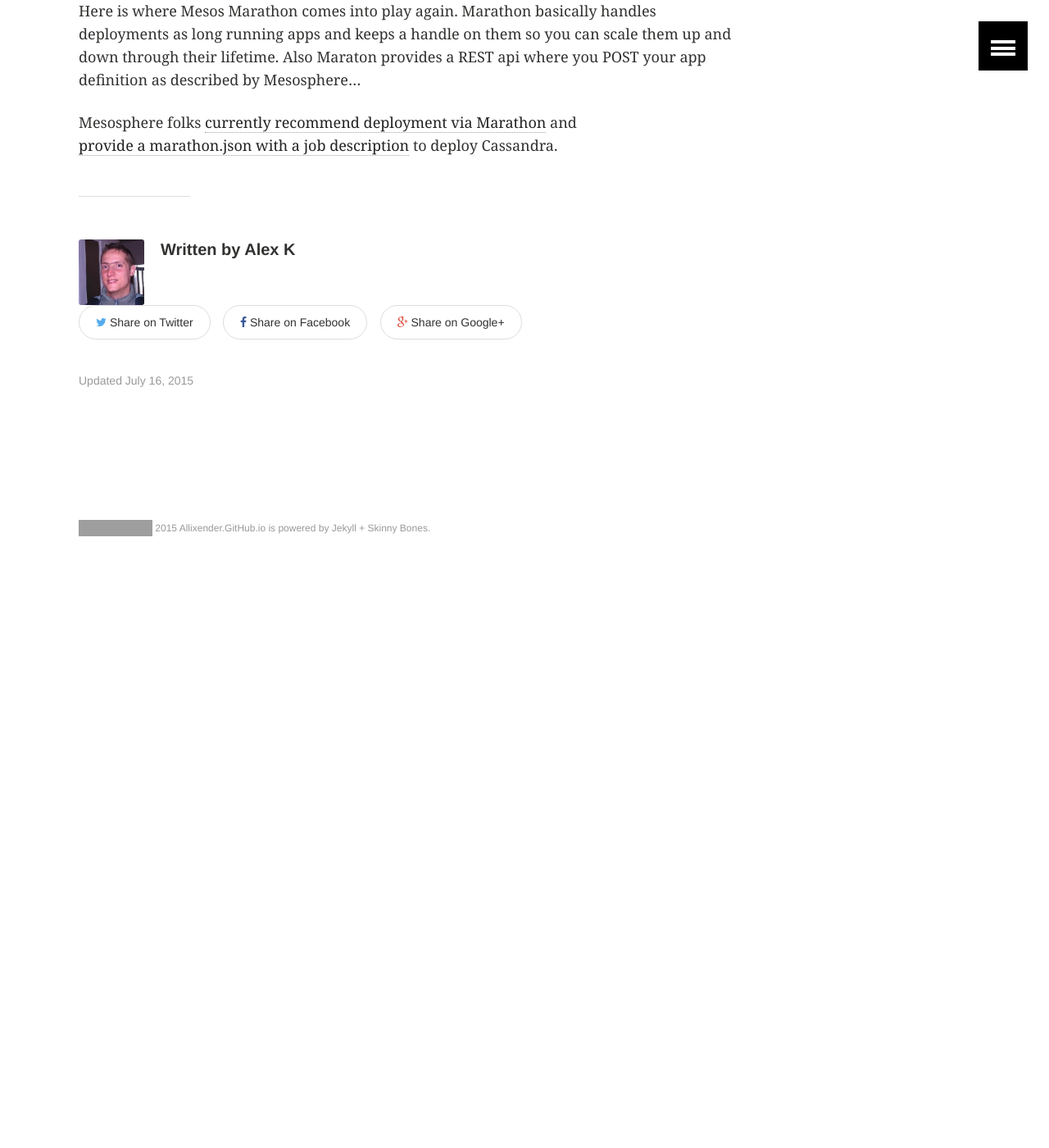
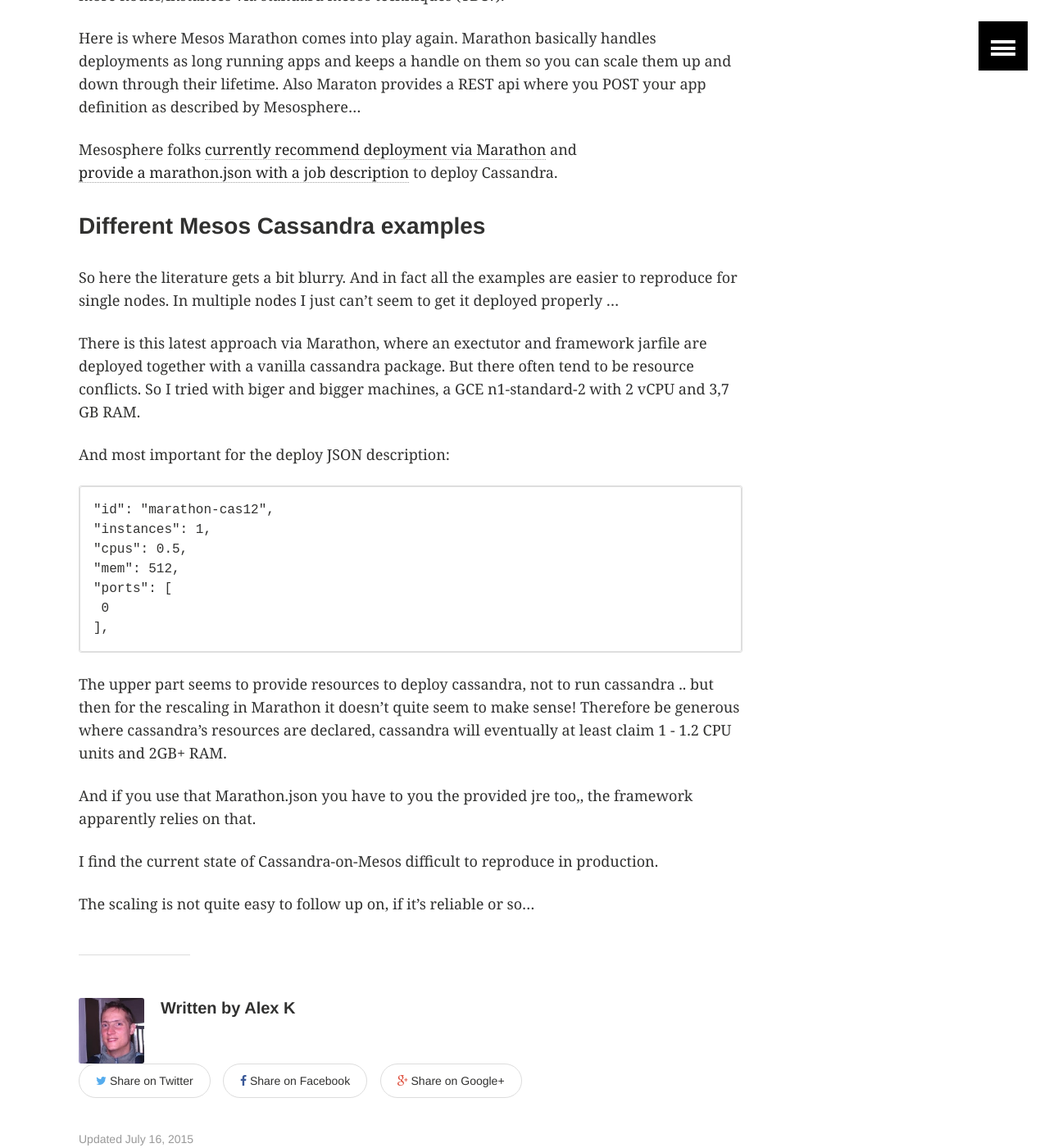
Before and after one commit to allixender/allixender.github.io, a Jekyll site: the page built from _posts/articles/2015-07-16-gce-mesos-cassandra.md, in a window 1280 px wide and 1400 px high, scrolled down 14289 px. Shown: the whole window at 82% size. Built offline with Jekyll 4.4.1, drawn with Linux system fonts in a browser that asks for light colours; before the commit the page ends 15019 px from its top, so only the background shows below that; some of the changed text lies outside the part shown; grey boxes are pictures that could not be loaded.

Commit message:
more focus on cassandra and mesos on GCE

```diff
--- a/_posts/articles/2015-07-16-gce-mesos-cassandra.md
+++ b/_posts/articles/2015-07-16-gce-mesos-cassandra.md
@@ -518,3 +518,30 @@ your app definition as described by Mesosphere...
 
 Mesosphere folks [currently recommend deployment via Marathon](https://github.com/mesosphere/cassandra-mesos#running-the-framework) and
 [provide a marathon.json with a job description](https://teamcity.mesosphere.io/guestAuth/repository/download/Oss_Mesos_Cassandra_CassandraFramework/.lastSuccessful/marathon.json) to deploy Cassandra.
+
+### Different Mesos Cassandra examples
+
+So here the literature gets a bit blurry. And in fact all the examples are easier to reproduce for single nodes. In multiple nodes
+I just can't seem to get it deployed properly ...
+
+There is this latest approach via Marathon, where an exectutor and framework jarfile are deployed together with a vanilla cassandra package.
+But there often tend to be resource conflicts. So I tried with biger and bigger machines, a GCE n1-standard-2 with 2 vCPU and 3,7 GB RAM.
+
+And most important for the deploy JSON description:
+
+    "id": "marathon-cas12",
+    "instances": 1,
+    "cpus": 0.5,
+    "mem": 512,
+    "ports": [
+     0
+    ],
+
+The upper part seems to provide resources to deploy cassandra, not to run cassandra .. but then for the rescaling in Marathon it doesn't quite seem to make sense!
+Therefore be generous where cassandra's resources are declared, cassandra will eventually at least claim 1 - 1.2 CPU units and 2GB+ RAM.
+
+And if you use that Marathon.json you have to you the provided jre too,, the framework apparently relies on that.
+
+I find the current state of Cassandra-on-Mesos difficult to reproduce in production.
+
+The scaling is not quite easy to follow up on, if it's reliable or so...
```
